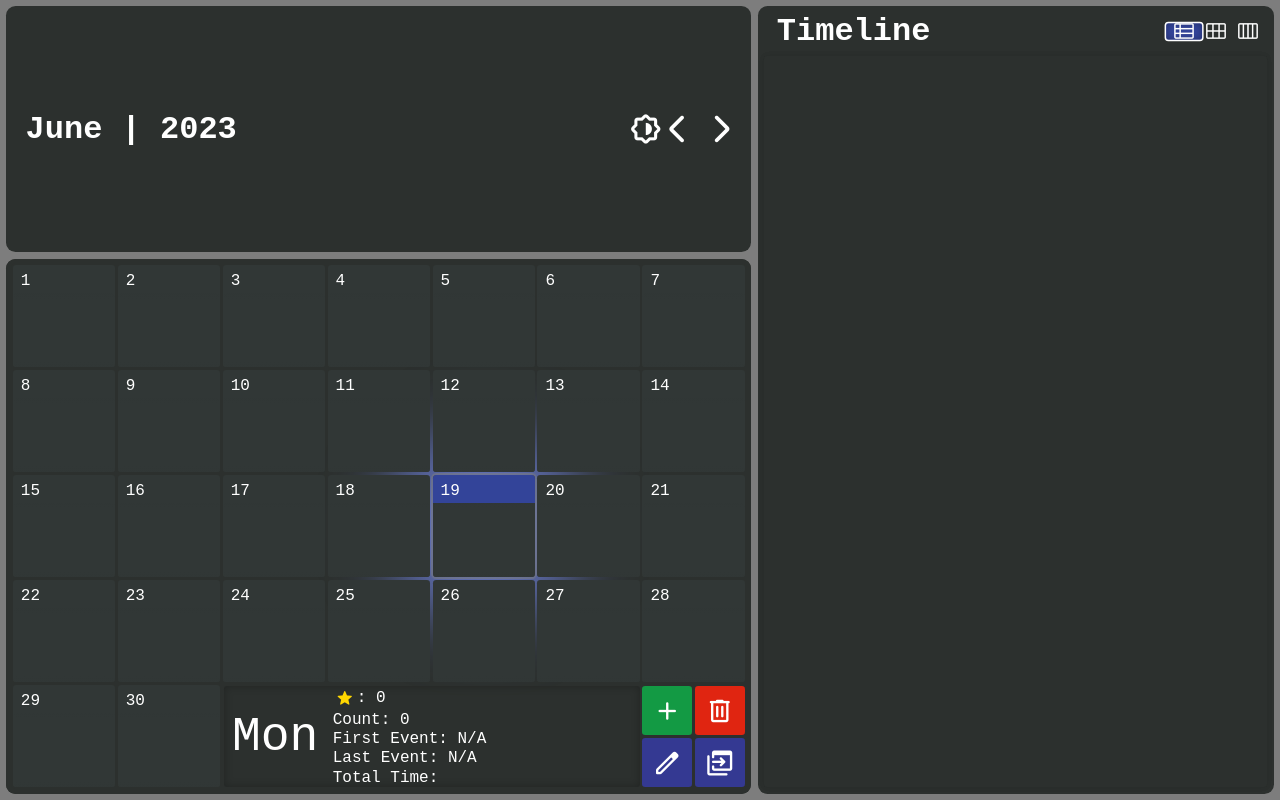
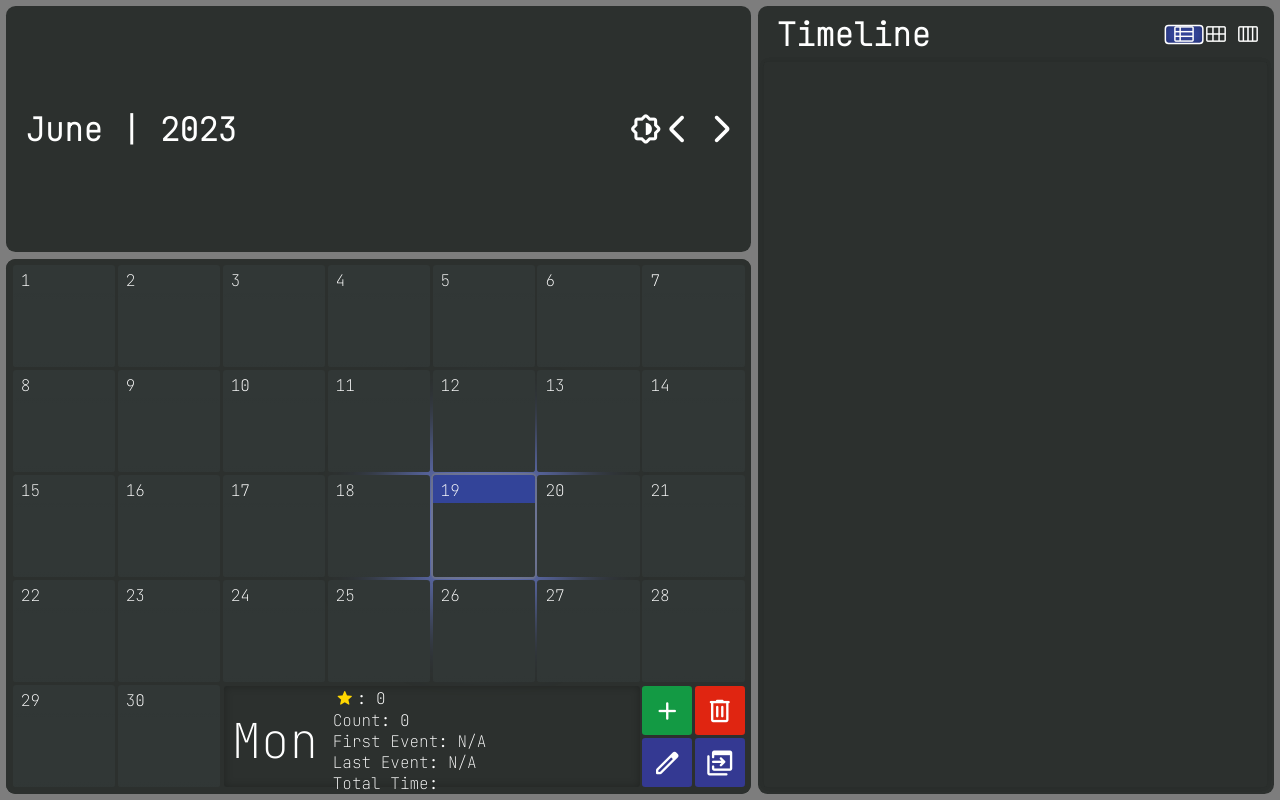
Before and after one commit to mukoroor/BsoCalendar, a website with bundled scripts: page bso.html in a window 1280 px wide. Built offline with nearby package versions, Linux system fonts and the light colour scheme; what @datastructures-js/binary-search-tree would draw is missing.

Commit message:
imported jetbrains font

```diff
--- a/bso.css
+++ b/bso.css
@@ -1,3 +1,5 @@
+@import url('https://fonts.googleapis.com/css2?family=JetBrains+Mono:wght@100&display=swap');
+
 * {
     padding: 0;
     margin: 0;
```
